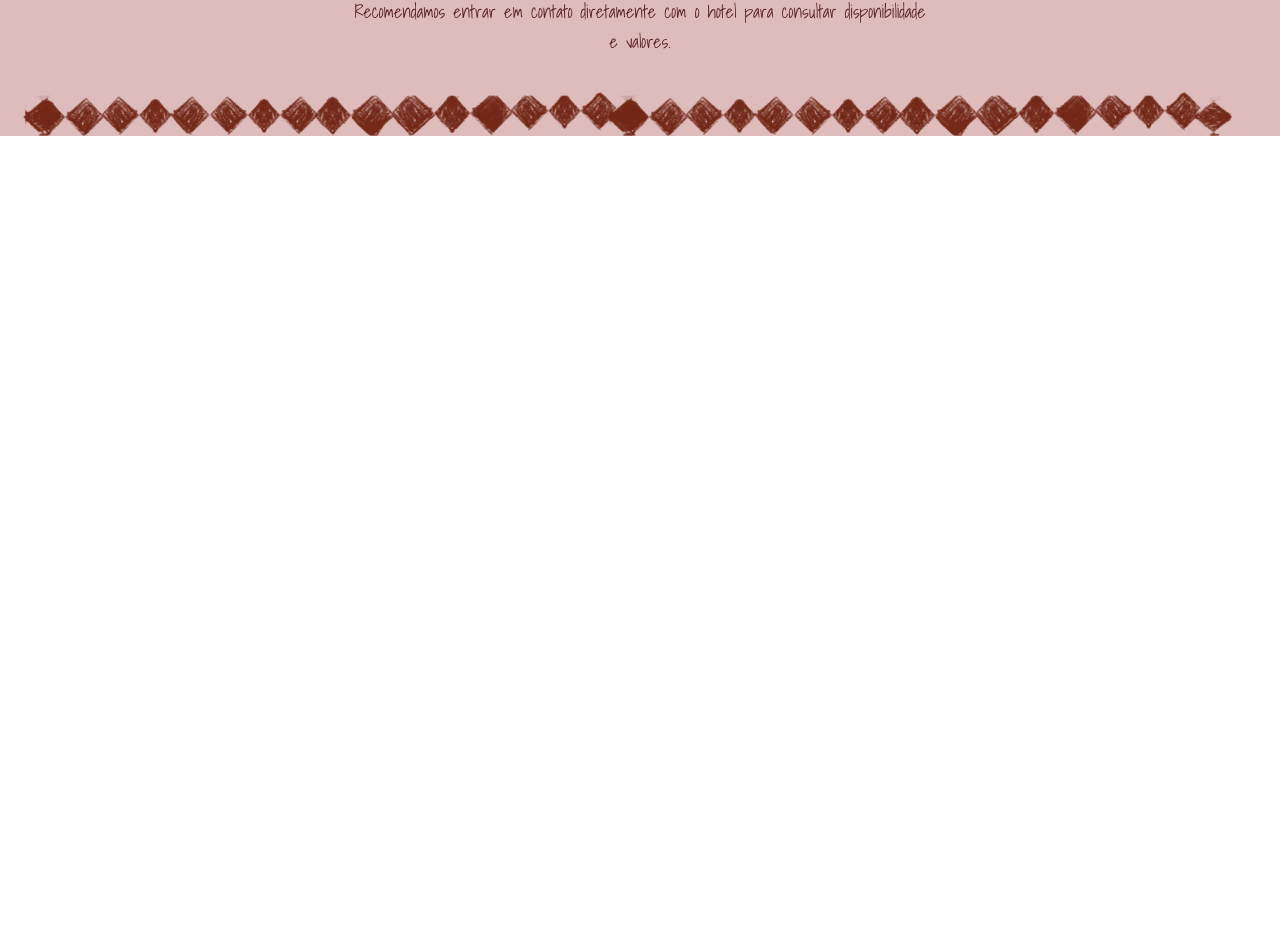
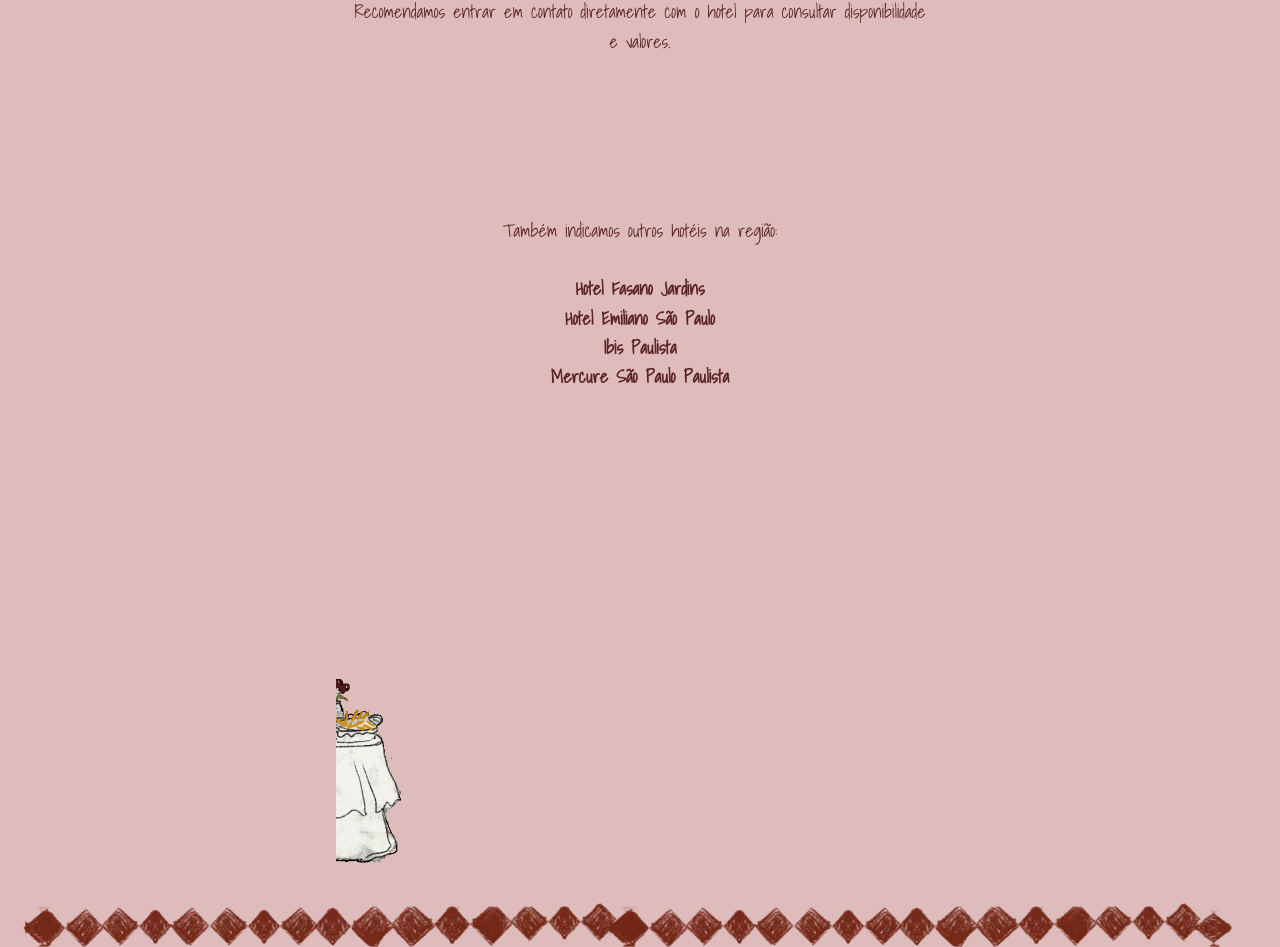
Before and after one commit to biatcarvalheira/marcela-e-heitor, a Next.js app: page / in a window 1280 px wide. Shown: the part 3470-4417 px from the top of the page. Before the commit the page ends 3606 px from the top, so only its background shows below. Built offline with nearby package versions, Linux system fonts and the light colour scheme; a web font is replaced by a local one.

Commit message:
add hospedagem 2

```diff
--- a/app/page.tsx
+++ b/app/page.tsx
@@ -229,6 +229,68 @@ export default function Page() {
     </div>
   </div>
 </Section>
+
+{/* Hospedagem 2 (no title, text before animation) */}
+<Section id="hospedagem-2" overlayClassName="">
+  <div className="min-h-screen w-full flex flex-col items-center text-center px-6 md:px-8">
+    {/* TEXT (before animation) */}
+    <div className="w-full flex justify-center pt-16 md:pt-20">
+      <p
+        style={{ fontFamily: "var(--font-sketch)" }}
+        className="text-[#5a2423] text-base md:text-lg max-w-xl leading-relaxed"
+      >
+        Também indicamos outros hotéis na região:
+        <br />
+        <br />
+        <strong>Hotel Fasano Jardins</strong>
+        <br />
+        <strong>Hotel Emiliano São Paulo</strong>
+        <br />
+        <strong>Ibis Paulista</strong>
+        <br />
+        <strong>Mercure São Paulo Paulista</strong>
+      </p>
+    </div>
+
+    {/* SMALL GAP */}
+    <div className="h-2 md:h-6" />
+
+    {/* ANIMATION AREA */}
+    <div className="mt-4 md:mt-10 w-full flex items-center justify-center">
+      {/* MOBILE VERSION (make it BIG) */}
+      <img
+        src="/images/hospedagem-2-animation-mobile.gif"
+        alt=""
+        className="
+          block md:hidden
+          w-[100vw]
+          h-auto
+          object-contain
+          pointer-events-none
+          select-none
+          scale-[1.1]
+        "
+      />
+
+      {/* DESKTOP VERSION (keep it controlled + not overlapping) */}
+      <img
+        src="/images/hospedagem-2-animation.gif"
+        alt=""
+        className="
+          hidden md:block
+          w-[560px] lg:w-[680px] xl:w-[760px]
+          h-auto
+          object-contain
+          pointer-events-none
+          select-none
+        "
+      />
+    </div>
+
+    {/* BOTTOM PADDING */}
+    <div className="h-10 md:h-16" />
+  </div>
+</Section>
     </main>
   );
 }
--- a/content/i18n.ts
+++ b/content/i18n.ts
@@ -77,6 +77,11 @@ export const t = {
       title: "Hospedagem",
       content: ["Sugestões de hotéis em breve."],
     },
+      hospedagem2: {
+      id: "hospedagem",
+      title: "Hospedagem",
+      content: ["Sugestões de hotéis em breve."],
+    },
 
     // (Optional) add when you build the section
     cabeloMake: {
```
Also changed, not shown: public/images/hospedagem-2-animation-mobile.gif (added), public/images/hospedagem-2-animation.gif (added).
